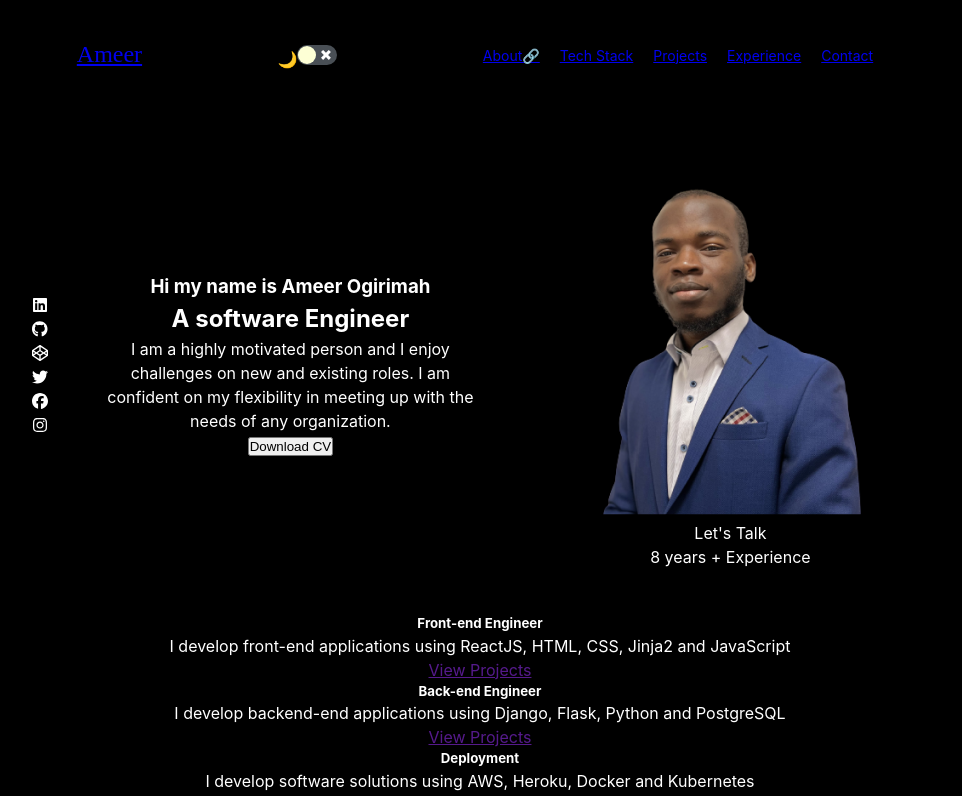
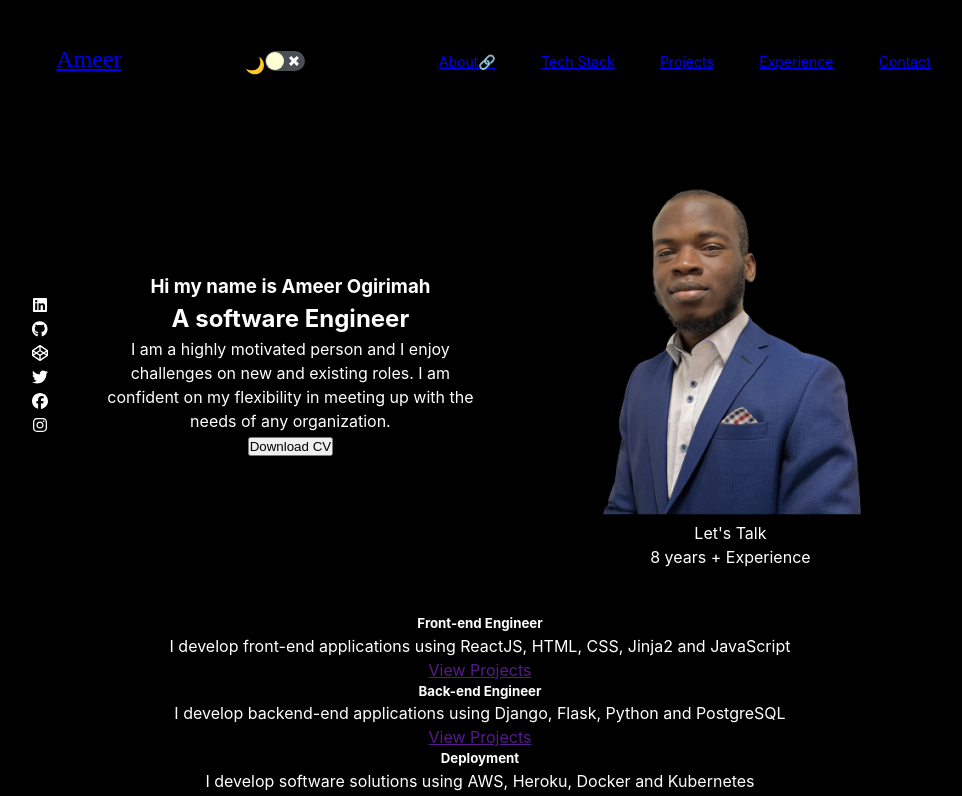
Before and after one commit to Ogirimah/potfolio, a React (Create React App) app in the folder new/: page / in a window 1280 px wide. Shown: the top 796 px of the page, without its empty margins (160-1122 px from the left). Built offline with nearby package versions, Linux system fonts and the light colour scheme.

Commit message:
More navbar tweaking

```diff
--- a/new/src/styles/navbar.module.css
+++ b/new/src/styles/navbar.module.css
@@ -11,10 +11,10 @@
 }
 
 .heading {
-    width: 70%;
+    width: 80%;
     display: flex;
+    margin: 0 auto;
     justify-content: space-between;
-    margin: 0 auto;
 }
 .heading h1 {
     padding: 4% 5%;
@@ -24,7 +24,7 @@
     font-weight: 500;
     font-size: 24px;
     line-height: 36px;
-    /*flex: 40%;*/
+    flex: 20%;
     text-align: right;
 
     color: #88F2BF;
@@ -43,17 +43,18 @@
     display: flex;
     font-style: normal;
     font-size: 14px;
-    /*flex: 60%;*/
+    flex: 60%;
+    justify-content: space-between;
 }
 
 .list li {
     padding: 0 10px;
     flex-direction: column;
-    justify-content: space-between;
     line-height: 21px;
     font-size: 14px;
 }
 
 .switch {
     padding: 5% 5%;
+    flex: 20%;
 }
```
